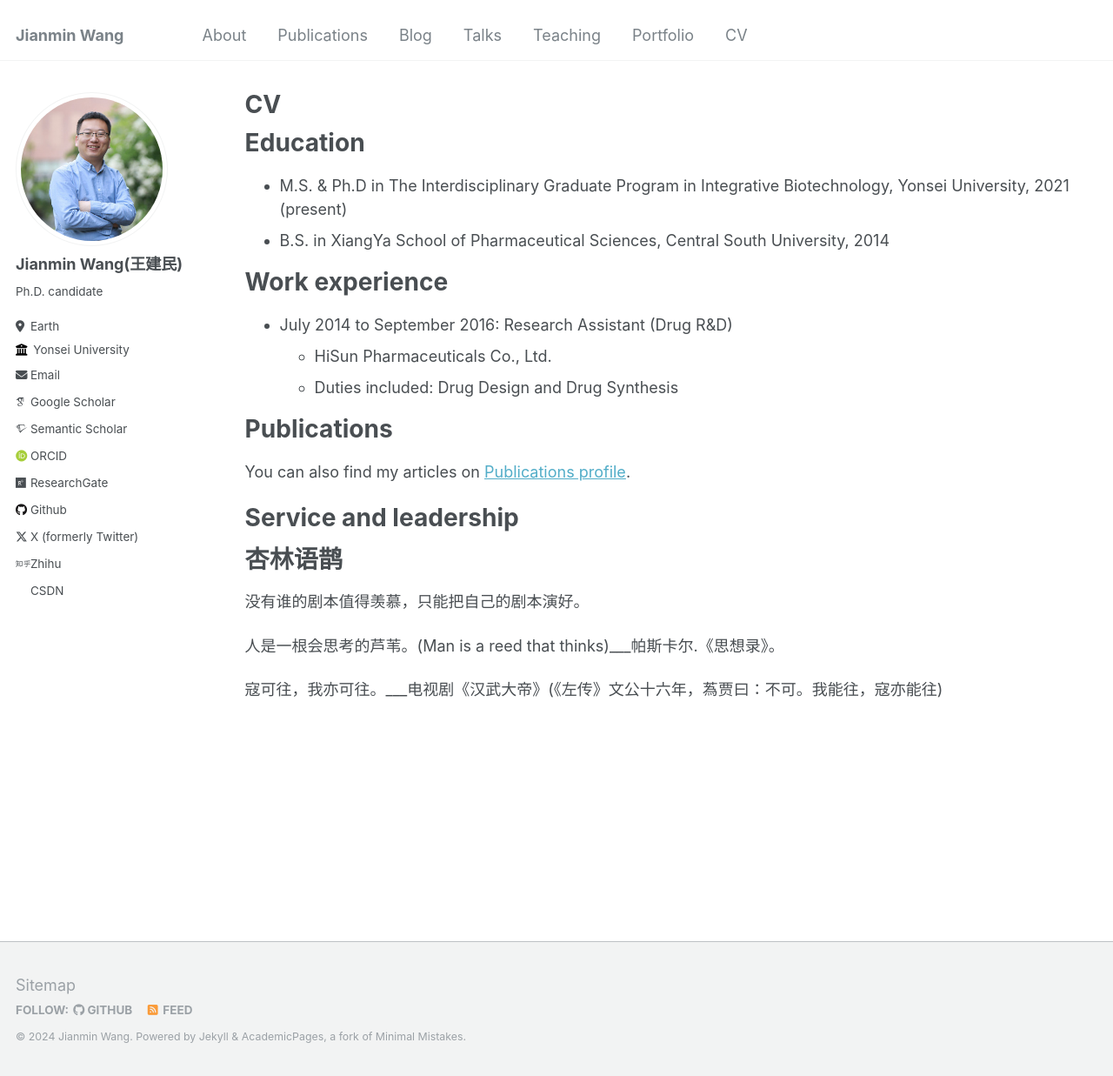
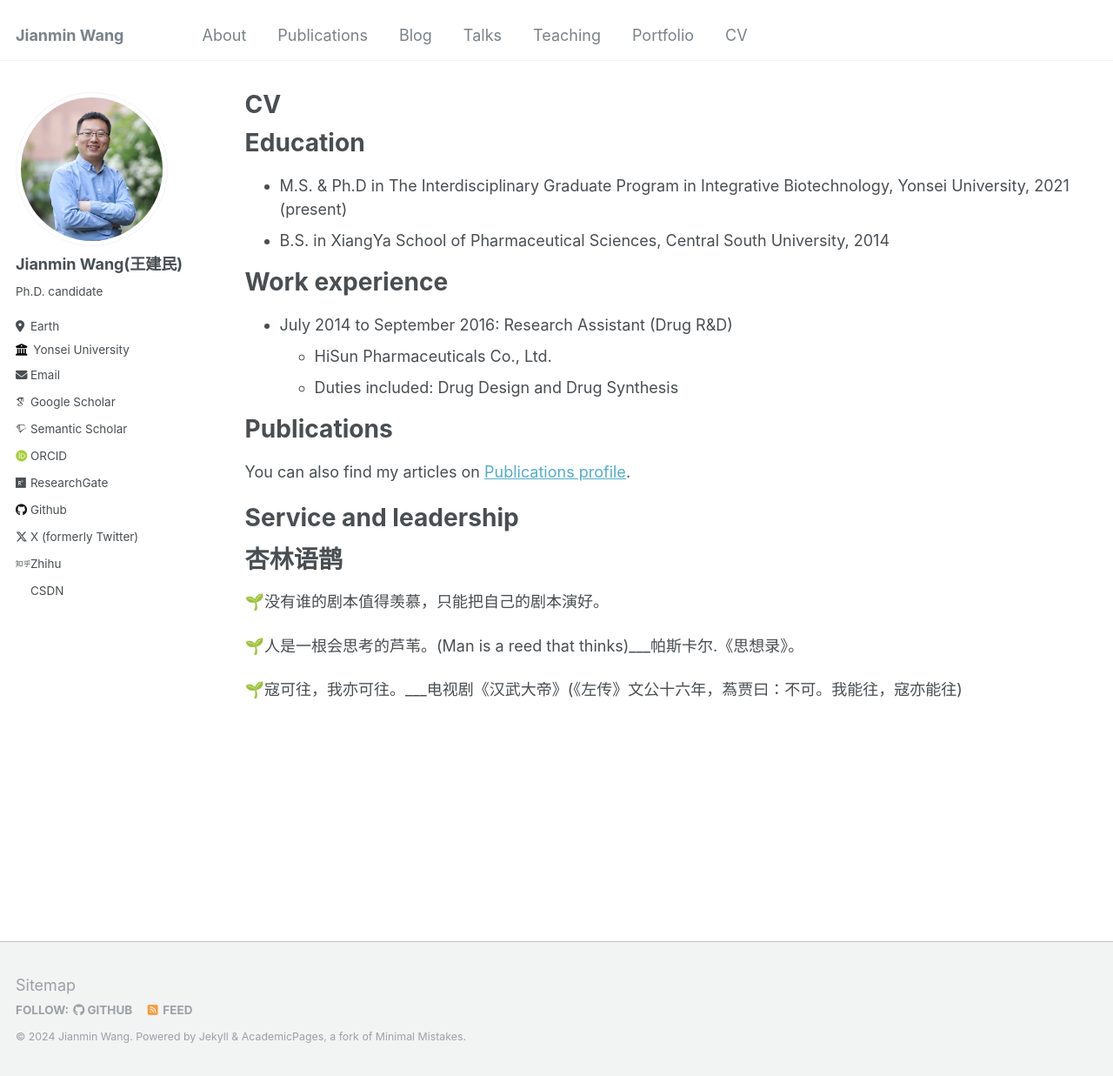
Before and after one commit to Jianmin2drugai/Jianmin2drugai.github.io, a Jekyll site: the page built from _pages/cv.md, in a window 1280 px wide and 1237 px high. Shown: the whole window at 87% size. Built offline with Jekyll 4.4.1, drawn with Linux system fonts in a browser that asks for light colours; some web fonts are replaced; some of the changed lines change nothing that is shown.

Commit message:
Update cv.md

```diff
--- a/_pages/cv.md
+++ b/_pages/cv.md
@@ -38,8 +38,8 @@ Service and leadership
 ======
 
 
-没有谁的剧本值得羡慕，只能把自己的剧本演好。
+&#x1F331;没有谁的剧本值得羡慕，只能把自己的剧本演好。
 
-人是一根会思考的芦苇。(Man is a reed that thinks)___帕斯卡尔.《思想录》。
+&#x1F331;人是一根会思考的芦苇。(Man is a reed that thinks)___帕斯卡尔.《思想录》。
 
-寇可往，我亦可往。___电视剧《汉武大帝》(《左传》文公十六年，蒍贾曰：不可。我能往，寇亦能往)
+&#x1F331;寇可往，我亦可往。___电视剧《汉武大帝》(《左传》文公十六年，蒍贾曰：不可。我能往，寇亦能往)
```
